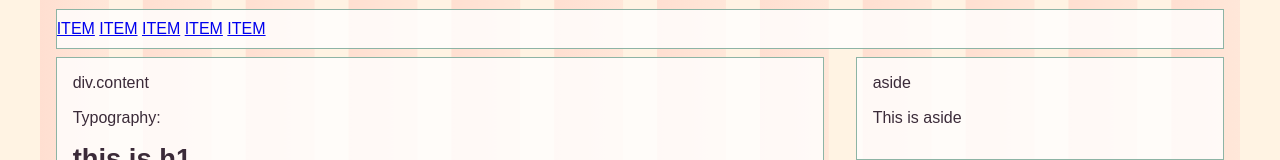
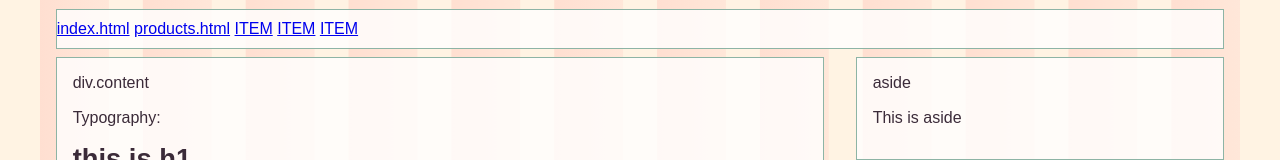
Before and after one commit to Shwartz/webjinx, a website: page dev/index.html in a window 1280 px wide. Shown: the top 160 px of the page. Drawn offline with Linux system fonts and the light colour scheme; files whose address does not match are found by name.

Commit message:
Adding products and index page to menu

```diff
--- a/dev/index.html
+++ b/dev/index.html
@@ -10,8 +10,8 @@
 	<div class="container">
 		<nav class="main">
 			<ul>
-				<li><a href="#">ITEM</a></li>
-				<li><a href="#">ITEM</a></li>
+				<li><a href="index.html">index.html</a></li>
+				<li><a href="products.html">products.html</a></li>
 				<li><a href="#">ITEM</a></li>
 				<li><a href="#">ITEM</a></li>
 				<li><a href="#">ITEM</a></li>
```
Also changed, not shown: dev/products.html (+2 -2 lines), src/html/index.html (+2 -2 lines), src/html/products.html (+2 -2 lines).
